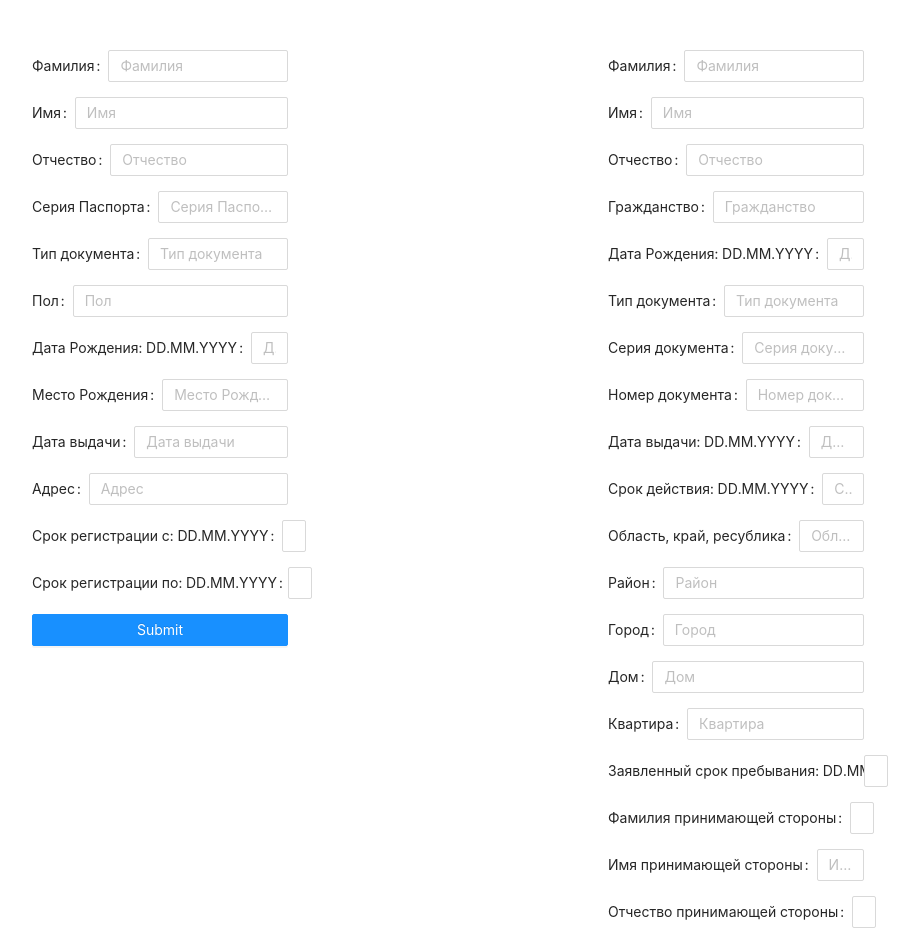
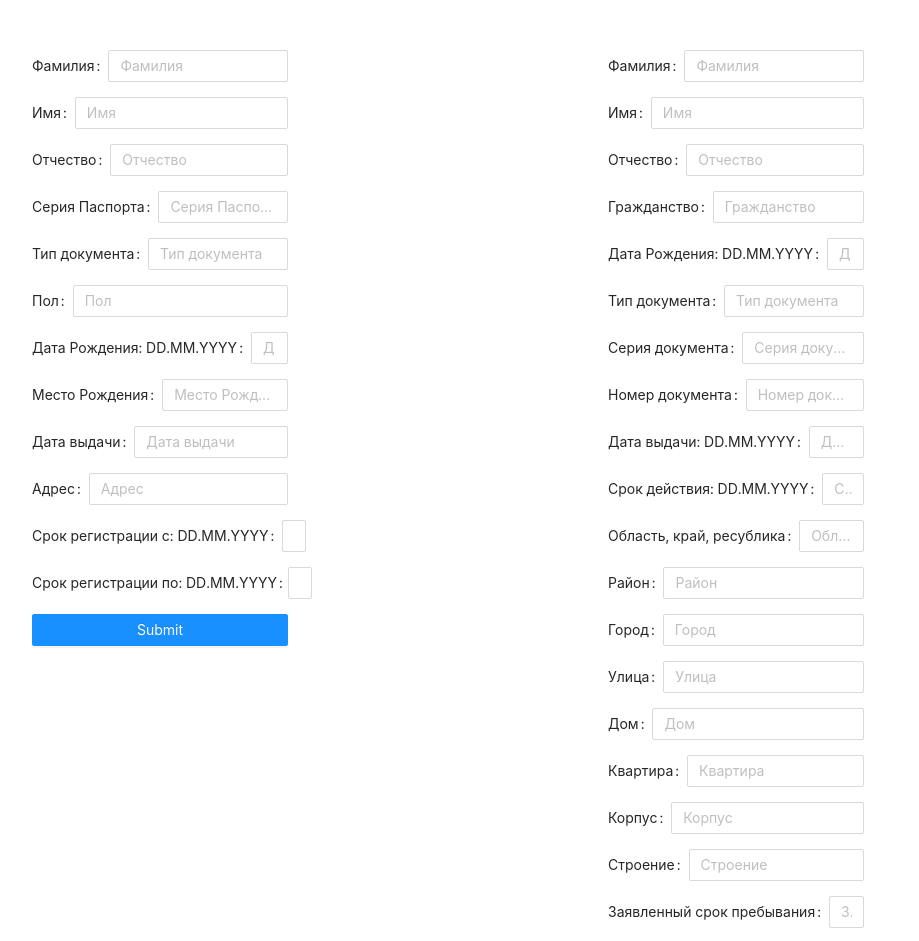
Before and after one commit to evgenyarol/pdf-fe, a React (Create React App) app: page / in a window 1280 px wide. Shown: the top 941 px of the page, without its empty margins (192-1111 px from the left). Built offline with nearby package versions, Linux system fonts and the light colour scheme.

Commit message:
Add hullNumber

```diff
--- a/src/App.tsx
+++ b/src/App.tsx
@@ -150,6 +150,10 @@ function App() {
           <Input placeholder="Город" />
         </Form.Item>
 
+        <Form.Item name="street" label="Улица">
+          <Input placeholder="Улица" />
+        </Form.Item>
+
         <Form.Item name="houseNumber" label="Дом">
           <Input placeholder="Дом" />
         </Form.Item>
@@ -158,11 +162,16 @@ function App() {
           <Input placeholder="Квартира" />
         </Form.Item>
 
-        <Form.Item
-          name="stayDate"
-          label="Заявленный срок пребывания: DD.MM.YYYY"
-        >
-          <Input placeholder="Заявленный срок пребывания: DD.MM.YYYY" />
+        <Form.Item name="hullNumber" label="Корпус">
+          <Input placeholder="Корпус" />
+        </Form.Item>
+
+        <Form.Item name="buildingNumber" label="Строение">
+          <Input placeholder="Строение" />
+        </Form.Item>
+
+        <Form.Item name="stayDate" label="Заявленный срок пребывания">
+          <Input placeholder="Заявленный срок пребывания" />
         </Form.Item>
 
         <Form.Item name="ownerLastName" label="Фамилия принимающей стороны">
```
